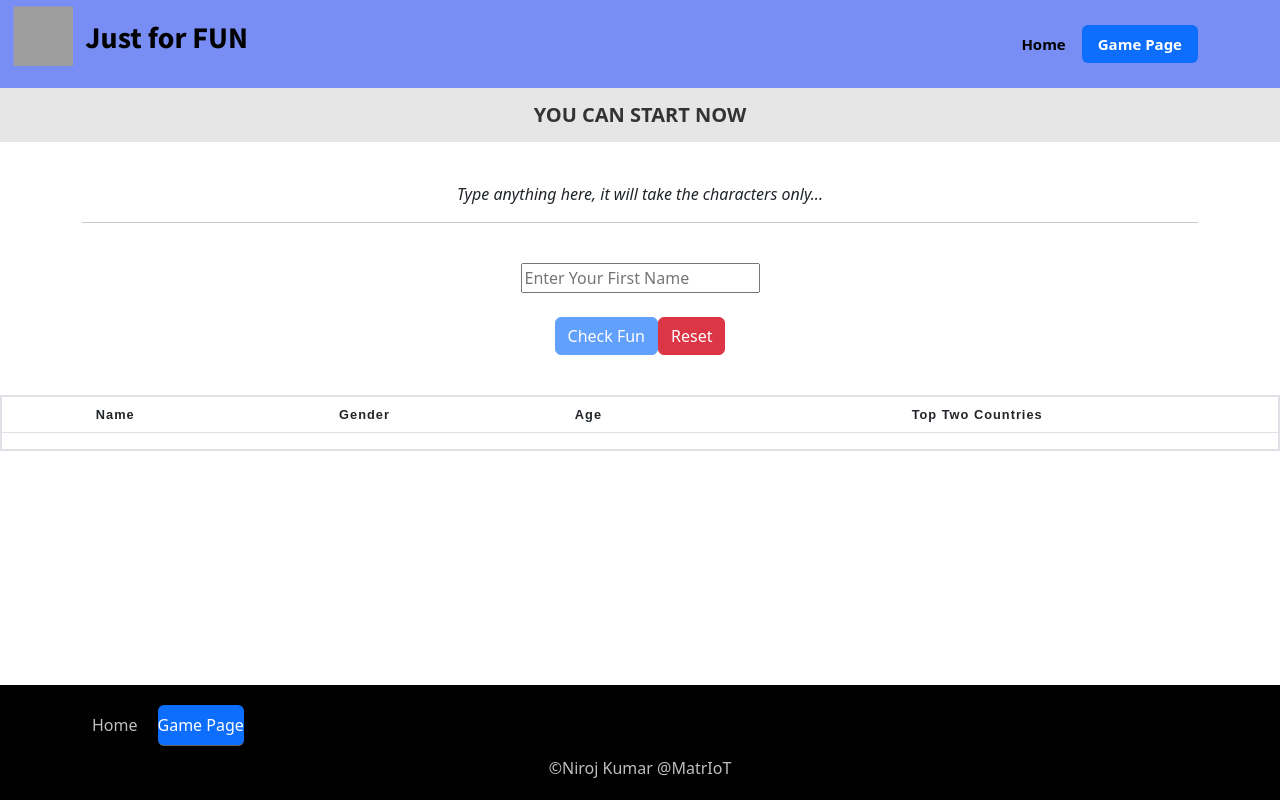
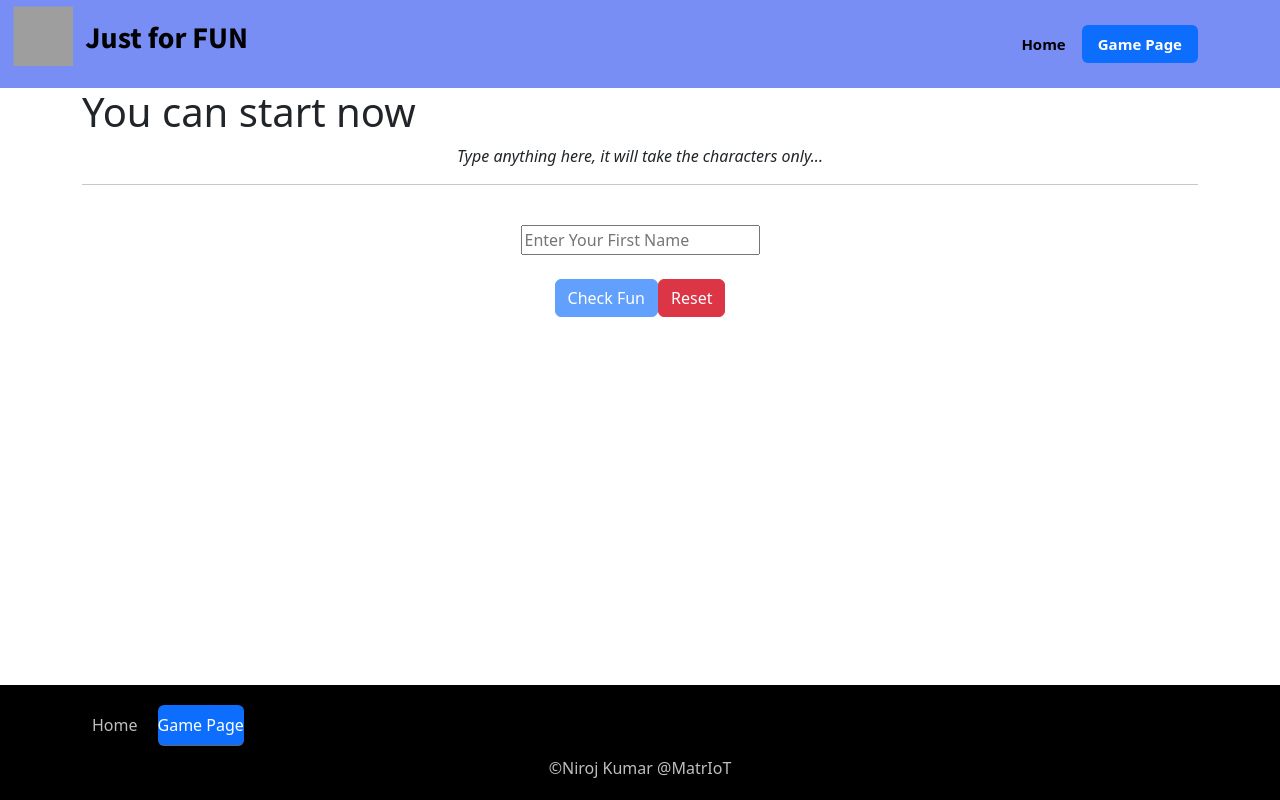
Before and after one commit to NirojEdulab/Just-For-Fun-App, a React (Create React App) app: page /form in a window 1280 px wide. Built offline with nearby package versions, Linux system fonts and the light colour scheme; grey boxes are pictures that could not be loaded.

Commit message:
ui update #1

```diff
--- a/src/App.css
+++ b/src/App.css
@@ -6,17 +6,20 @@ a {
 	text-decoration: none;
 }
 main{
-  background-color: white;
+  background-image: url("/public/assets/background.jpg");
 }
 main .startButton{
   margin-top: 200px;
-  padding-bottom: 0px;
+  height:50vh;
   text-align: center;
   text-decoration-line: none;
 }
 main .content {
 	padding-top: 40px;
 	padding-bottom: 40px;
+}
+.tableContainer{
+  padding: 40px;
 }
 main .pg-header{
   padding: 15px 0;
--- a/src/pages/Form.jsx
+++ b/src/pages/Form.jsx
@@ -8,7 +8,7 @@ const Form = () => {
 
   const [name, setName] = useState('')
   const [disable, setDisable] = useState(1)
-  const [clicked, setClicked] = useState(0)
+  const [clicked, setClicked] = useState(1)
 
   const handleName = (e) => {
     const getName = e.target.value;
@@ -27,11 +27,11 @@ const Form = () => {
     setClicked(1)
   }
   const handleSubmit = (e) => {
-    if(name.length>=3){
+    if (name.length >= 3) {
       e.preventDefault();
       setDisable(1)
       setClicked(0)
-    }else{
+    } else {
       alert("Oops!!! Error Occured...")
     }
 
@@ -40,26 +40,26 @@ const Form = () => {
   const [data2, setData2] = useState([])
   const [data3, setData3] = useState([])
 
-  const apiGet1 = ()=>{
-    fetch(API1+name)
+  const apiGet1 = () => {
+    fetch(API1 + name)
       .then((response) => response.json())
-    .then((json)=>{
+      .then((json) => {
         setData1(json)
       })
-    fetch(API2+name)
+    fetch(API2 + name)
       .then((response) => response.json())
-    .then((json)=>{
-      setData2(json.country.slice(0,2))
+      .then((json) => {
+        setData2(json.country.slice(0, 2))
       })
-    fetch(API3+name)
+    fetch(API3 + name)
       .then((response) => response.json())
-    .then((json)=>{
+      .then((json) => {
         setData3(json)
       })
   }
 
   return (
-    <main>
+    <div className="gamePage">
       <div className="pg-header">
         <div className="container">
           <h1>You can start now</h1>
@@ -79,6 +79,7 @@ const Form = () => {
           </form>
         </center>
       </div>
+      <div className="tableContainer">
       <table hidden={clicked} className="table">
         <thead>
           <tr>
@@ -94,16 +95,17 @@ const Form = () => {
             <th>{data1.name}</th>
             <th>{JSON.stringify(data3.gender)}</th>
             <th>{JSON.stringify(data1.age)}</th>
-      {data2.map((c, i)=>(
-        <td key ={i}>
-          {c.country_id+", Probability => "}
+            {data2.map((c, i) => (
+              <td key={i}>
+                {c.country_id + ", Probability => "}
                 {c.probability}
               </td>
             ))}
           </tr>
         </tbody>
       </table>
-    </main>
+      </div>
+    </div>
   )
 };
 
```
Also changed, not shown: public/assets/background.jpg (added). Lines whose indentation alone changed are shown as unchanged.
